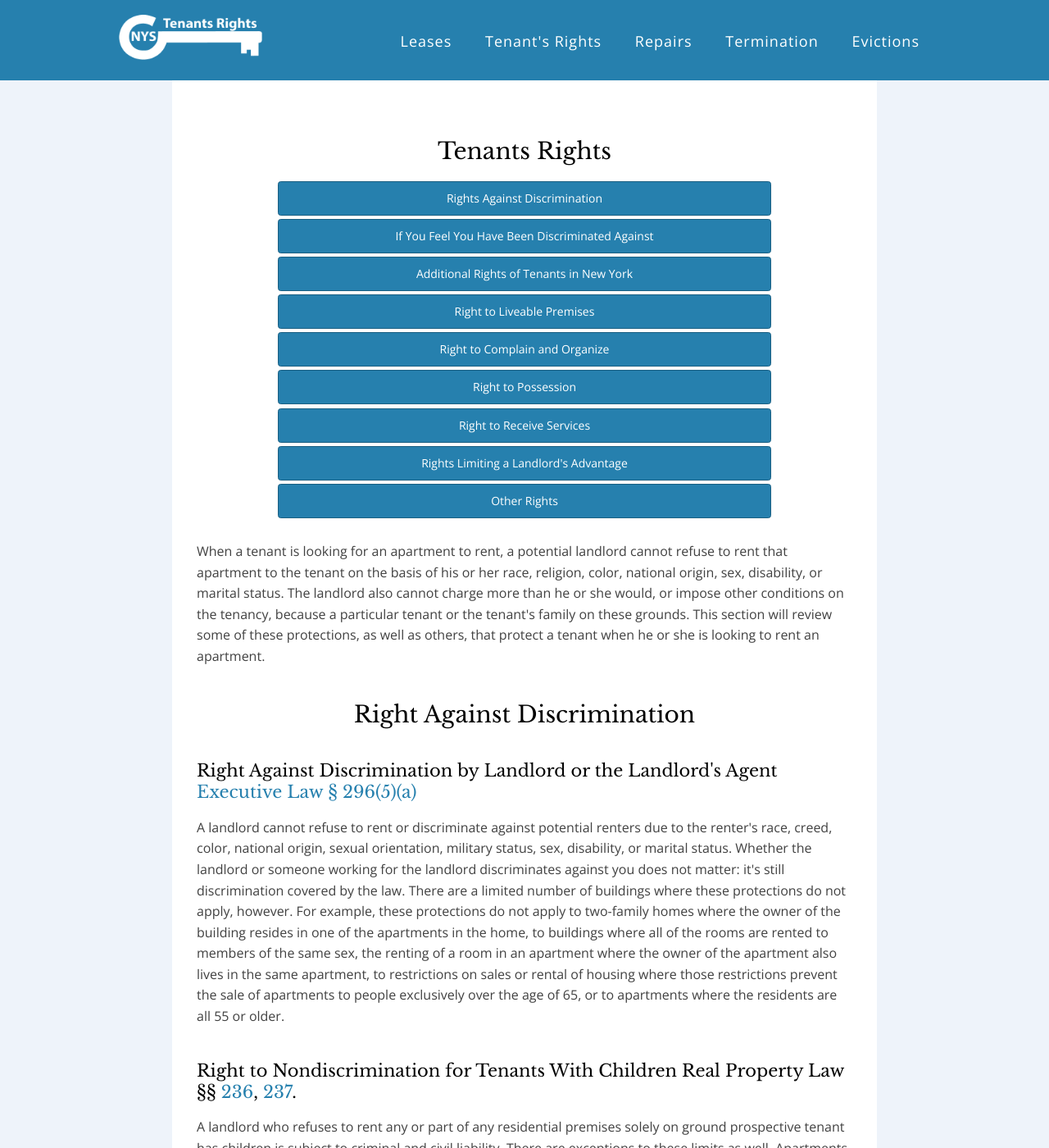
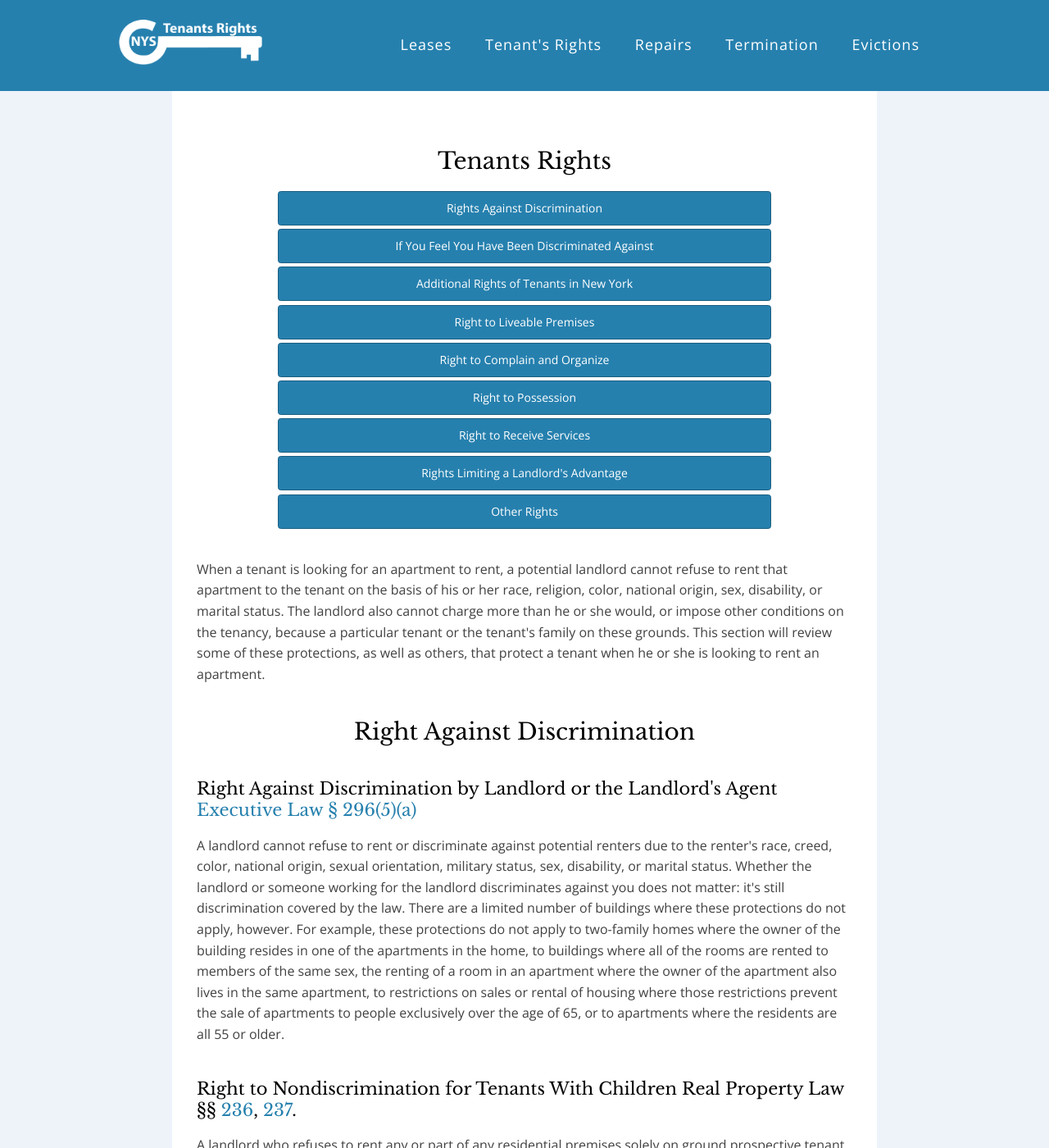
Before and after one commit to RRamsland/Tenant-Rights, a Jekyll site: the page built from tenants-rights.html, in a window 1280 px wide and 1400 px high. Shown: the whole window at 82% size. Built offline with Jekyll 4.4.1, drawn with Linux system fonts in a browser that asks for light colours.

Commit message:
Increased base font size

```diff
--- a/css/style.css
+++ b/css/style.css
@@ -1,5 +1,5 @@
 body {
-  font-size:14px;
+  font-size:14pt;
   font-family:"Open Sans";
 }
 
@@ -729,6 +729,15 @@
   max-width: 100%;
   height: auto;
 }
+h1{
+  font-size:1.5em;
+}
+h2{
+  font-size:1.125em;
+}
+h3{
+  font-size:1.1em;
+}
 /* Utilities */
 
 .cf:before,
```
